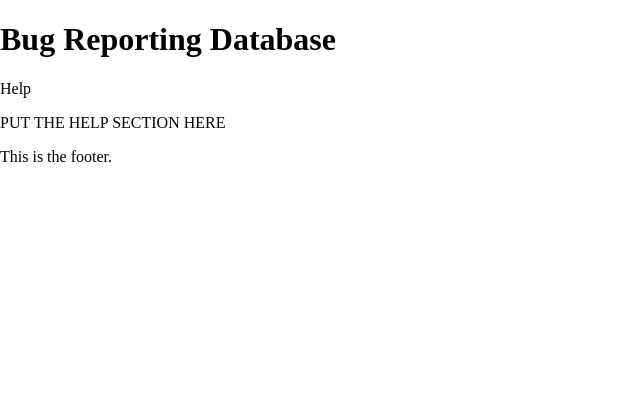
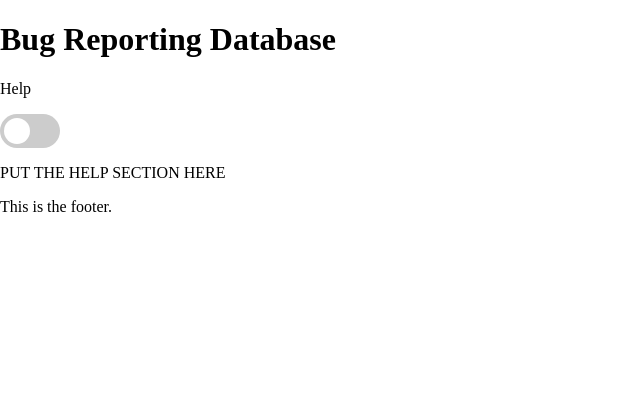
Before and after one commit to melissamdelacruz/https---github.com-Arooran-Sivakarunai-bug_reporting_database-tree-melissa, a Flask app: template templates/help.html in a window 1280 px wide. Shown: the top 420 px of the page, without its empty margins (0-640 px from the left). Run offline with Flask 3, Linux system fonts and the light colour scheme; the template is opened without the code that fills it, so the values that code supplies are empty.

Commit message:
dark mode in layout.html

```diff
--- a/static/css/style.css
+++ b/static/css/style.css
@@ -3,6 +3,11 @@ body,html{
     height: 100vh;
     margin: 0px;
     padding: 0px;
+}
+
+.dark-mode {
+    background-color: #2c374b;
+    color:#f9f9f9;
 }
 
 .alert {
@@ -11,3 +16,62 @@ body,html{
     color: #970020;
     background-color: #ffd5de;
 }
+
+.switch {
+    position: relative;
+    display: inline-block;
+    width: 60px;
+    height: 34px;
+  }
+
+  .switch input {
+    opacity: 0;
+    width: 0;
+    height: 0;
+  }
+
+  .slider {
+    position: absolute;
+    cursor: pointer;
+    top: 0;
+    left: 0;
+    right: 0;
+    bottom: 0;
+    background-color: #ccc;
+    -webkit-transition: .4s;
+    transition: .4s;
+  }
+
+  .slider:before {
+    position: absolute;
+    content: "";
+    height: 26px;
+    width: 26px;
+    left: 4px;
+    bottom: 4px;
+    background-color: white;
+    -webkit-transition: .4s;
+    transition: .4s;
+  }
+
+  input:checked + .slider {
+    background-color: #2196F3;
+  }
+
+  input:focus + .slider {
+    box-shadow: 0 0 1px #2196F3;
+  }
+
+  input:checked + .slider:before {
+    -webkit-transform: translateX(26px);
+    -ms-transform: translateX(26px);
+    transform: translateX(26px);
+  }
+
+  .slider.round {
+    border-radius: 34px;
+  }
+
+  .slider.round:before {
+    border-radius: 50%;
+  }
--- /dev/null
+++ b/static/js/darkmode.js
@@ -0,0 +1,4 @@
+function myFunction() {
+    var element = document.body;
+    element.classList.toggle("dark-mode");
+  }
--- a/templates/layout.html
+++ b/templates/layout.html
@@ -4,8 +4,9 @@
   {% block head %}
   <meta charset="UTF-8">
   <meta name="viewport" content="width=device-width, initial-scale=1.0">
-  <link rel="stylesheet" href="{{ url_for('static', filename='style.css') }}">
+  <link rel="stylesheet" href="{{ url_for('static', filename='/css/style.css') }}">
   <title>{% block title %}BUG REPORTING DATABASE{% endblock %}</title>
+  <script src="{{ url_for('static', filename='/js/darkmode.js') }}"></script>
   {% endblock %}
 </head>
 <body>
@@ -13,6 +14,14 @@
     <h1>Bug Reporting Database</h1>
     <p>{% block pagetitle %}{% endblock %}</p>
   </div>
+
+  <div id="toggle">
+    <label class="switch">
+      <input type="checkbox" id="themeToggle" onclick="myFunction()">
+      <span class="slider round"></span>
+    </label>
+  </div>
+
   <div class="content">
     {% for message in get_flashed_messages() %}
     <div class="alert">{{ message }}</div>
```
